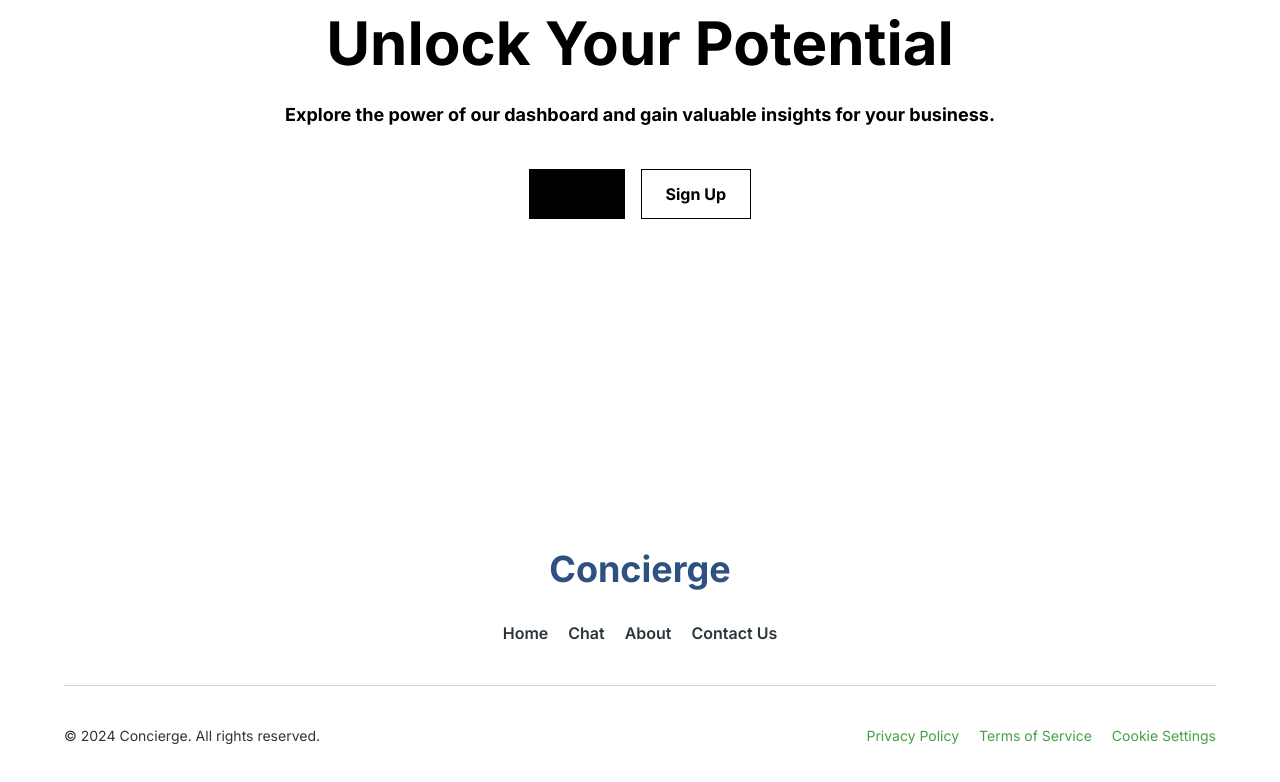
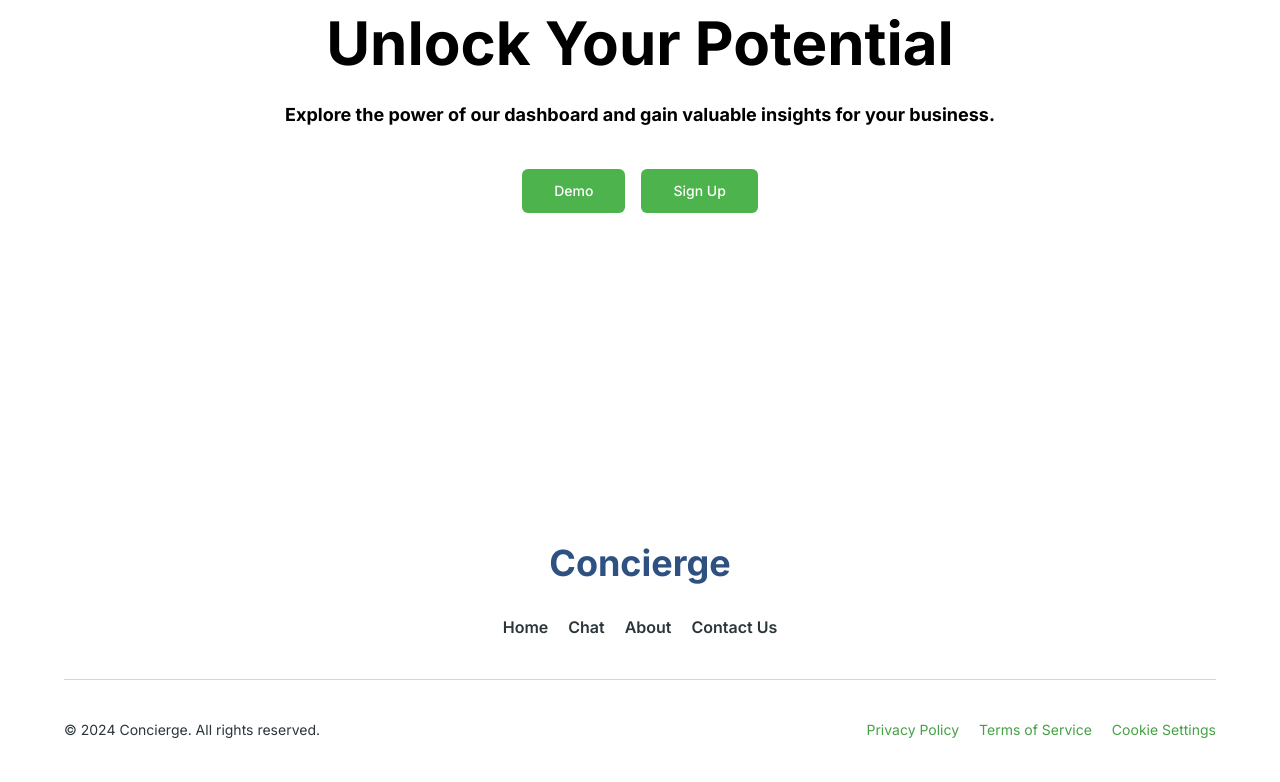
Before and after one commit to Concierge-Legal/concierge-live, a Next.js app: page /dashboardFeatures in a window 1280 px wide. Shown: the part 6110-6892 px from the top of the page. Built offline with nearby package versions, Linux system fonts and the light colour scheme.

Commit message:
pricing done, added buttons to dashboard page

```diff
--- a/app/(Show NavBar)/dashboardFeatures/page.tsx
+++ b/app/(Show NavBar)/dashboardFeatures/page.tsx
@@ -1,5 +1,8 @@
 import Image from "next/image";
 import Footer from "@/components/footer";
+import React from "react";
+import { Button } from "@/components/ui/button";
+import Link from "next/link";
 
 export default function DashboardFeatures() {
   //   Analytics
@@ -403,11 +406,19 @@ export default function DashboardFeatures() {
                 for your business.
               </div>
               <div className="flex gap-4 items-start pt-4 mt-6 mb-2.5 text-base leading-6">
-                <div className="justify-center px-6 py-3 text-black whitespace-nowrap bg-black border border-black border-solid max-md:px-5">
+                <div className="justify-center max-md:px-5">
+					<Button variant="default" size="lg">
+						<Link href="/demo">
                   Demo
+				  </Link>
+				  </Button>
                 </div>
-                <div className="justify-center px-6 py-3 text-black border border-black border-solid max-md:px-5">
+                <div className="justify-center max-md:px-5">
+				<Button variant="default" size="lg">
+					<Link href="/pricing">
                   Sign Up
+				  </Link>
+				</Button>
                 </div>
               </div>
             </div>
--- a/app/(Show NavBar)/pricing/page.tsx
+++ b/app/(Show NavBar)/pricing/page.tsx
@@ -8,13 +8,22 @@ export default function Pricing() {
 
 
   return (
-    <main className="min-h-screen flex flex-col">
-    <NavBar />
-    <div className="flex flex-col items-center justify-center flex-grow bg-gray-100 p-4">
-      <h1 className="text-2xl font-bold mb-4 text-center">Please contact us for pricing!</h1>
-      <ContactForm />
-    </div>
-    <Footer />
-  </main>
+	<>
+	<NavBar />
+	<main className="min-h-screen flex flex-col">
+	  <div className="flex flex-col items-center justify-center flex-grow mt-36">
+	  <Image
+            src={'/logo/blacklogo.png'}
+            alt="Logo"
+            width={100}
+            height={100}
+          />
+		<h1 className="text-2xl font-bold mb-6 text-center">Please contact us for pricing!</h1>
+
+		<ContactForm />
+	  </div>
+	  <Footer />
+	</main>
+  </>
   );
 }
--- a/components/contactSales.tsx
+++ b/components/contactSales.tsx
@@ -55,7 +55,7 @@ const ContactForm: React.FC = () => {
   };
 
   return (
-    <div className="flex items-center justify-center min-h-screen bg-gray-100">
+    <div className="flex items-center justify-center">
       <div className="bg-white p-6 rounded-lg shadow-md w-full max-w-md">
         <form onSubmit={handleSubmit} className="space-y-4">
           <div className="flex space-x-4">
```
Also changed, not shown: app/(Hide NavBar)/demo/page.tsx (renamed from app/(Hide NavBar)/chat/page.tsx).
